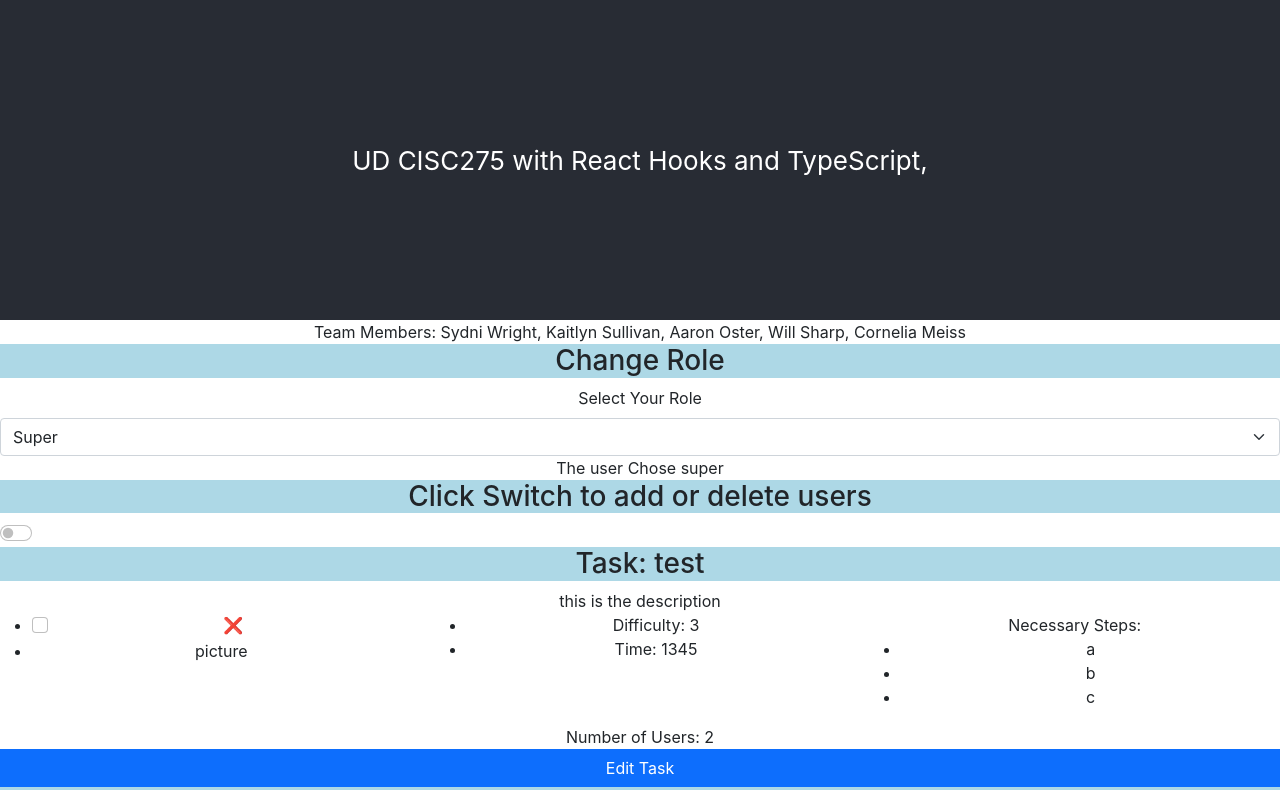
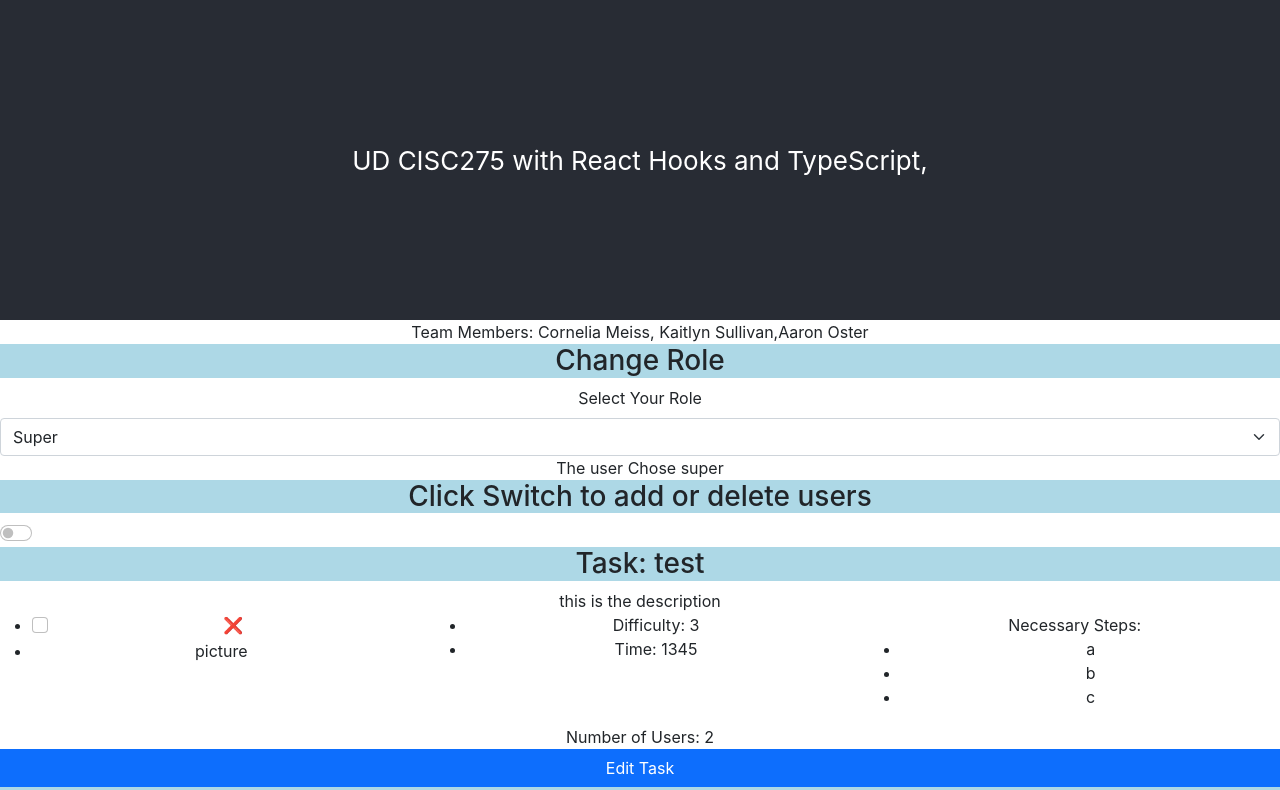
Before and after one commit to cmeiss/team18, a React (Create React App) app: page / in a window 1280 px wide. Shown: the top 790 px of the page. Built offline with nearby package versions, Linux system fonts and the light colour scheme.

Commit message:
added aaron Oster

```diff
--- a/src/App.tsx
+++ b/src/App.tsx
@@ -44,10 +44,11 @@ function App(): JSX.Element {
             <header className="App-header">
                 UD CISC275 with React Hooks and TypeScript,
             </header>
+
             <div>
-                Team Members: Sydni Wright, Kaitlyn Sullivan, Aaron Oster, Will
-                Sharp, Cornelia Meiss
+                Team Members: Cornelia Meiss, Kaitlyn Sullivan,Aaron Oster
             </div>
+
             <ChangeRole Role={role} roles={roles}></ChangeRole>
             {/*  This div statement exists only to test the DisplayTask component
             and show how it works by displaying the TASK array,
```
